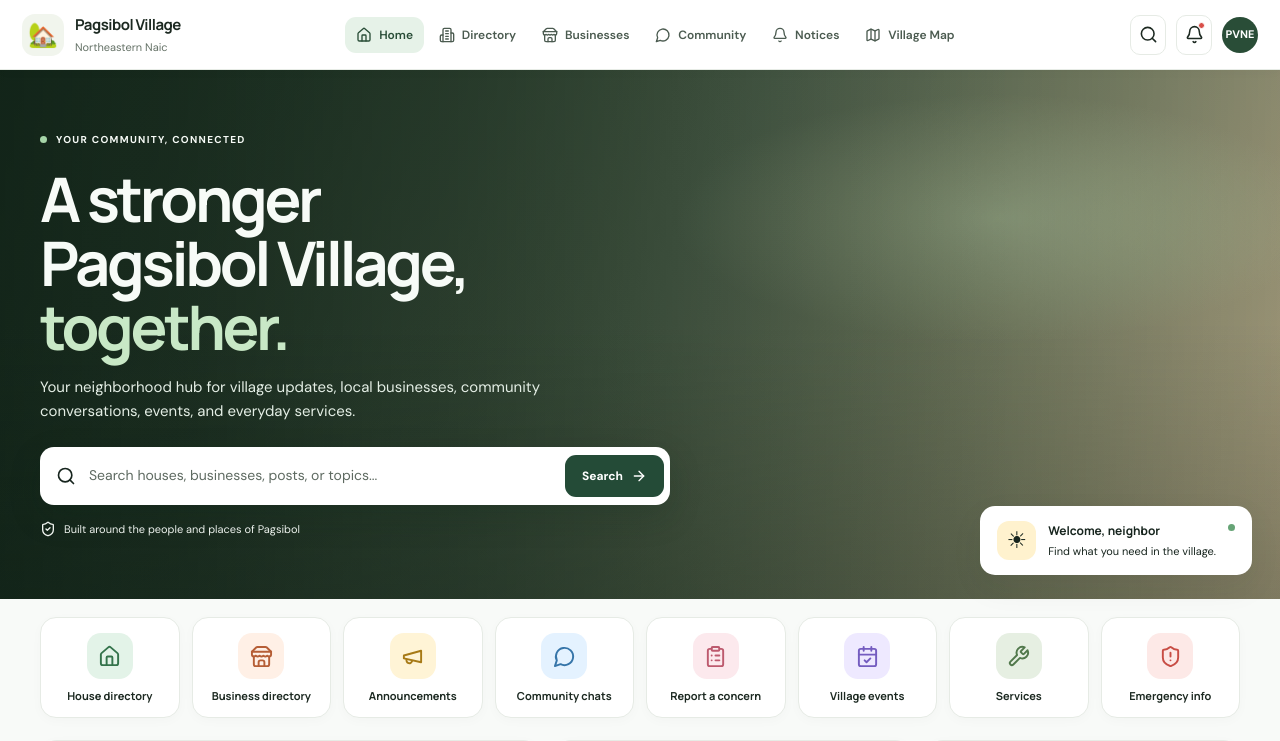
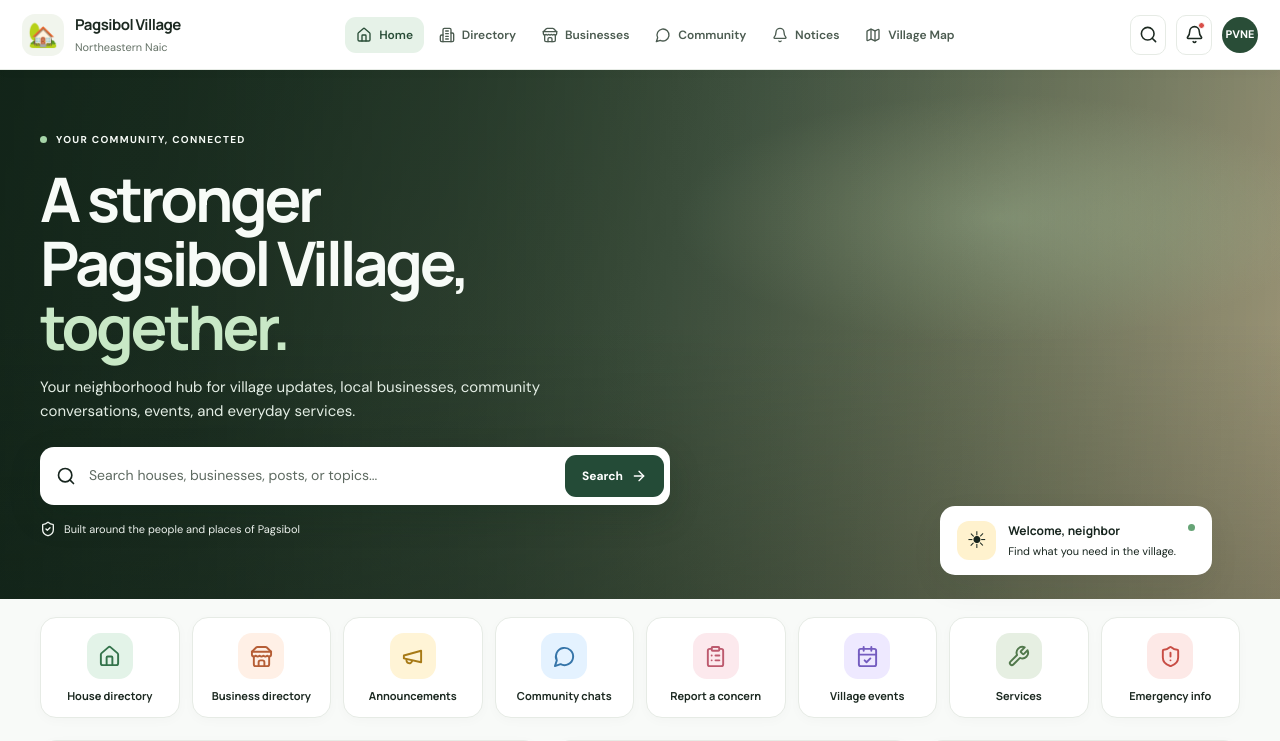
Before and after one commit to siidigitalcreative-engine/pvne, a Next.js app: page / in a window 1280 px wide. Shown: the top 741 px of the page. Built offline with nearby package versions, Linux system fonts and the light colour scheme.

Commit message:
Update HomeDashboard.tsx

```diff
--- a/components/HomeDashboard.tsx
+++ b/components/HomeDashboard.tsx
@@ -36,8 +36,8 @@ export function HomeDashboard() {
             {search.trim() && <div className="search-suggestions">{filtered.length ? filtered.map((r, i) => <Link href={r.href} key={r.label + i}><Search size={15}/><span><strong>{r.label}</strong><small>{r.detail}</small></span><ChevronRight size={16}/></Link>) : <p>No sample results found. Try “pizza”, “water”, or “carpool”.</p>}</div>}
           </div>
           <div className="hero-note"><ShieldCheck size={16}/> Built around the people and places of Pagsibol</div>
+        <div className="hero-side-card"><div className="weather-icon">☀</div><div><strong>Welcome, neighbor</strong><span>Find what you need in the village.</span></div><span className="hero-card-dot"/></div>
         </div>
-        <div className="hero-side-card"><div className="weather-icon">☀</div><div><strong>Welcome, neighbor</strong><span>Find what you need in the village.</span></div><span className="hero-card-dot"/></div>
       </section>
 
       <section className="quick-actions container">
```
